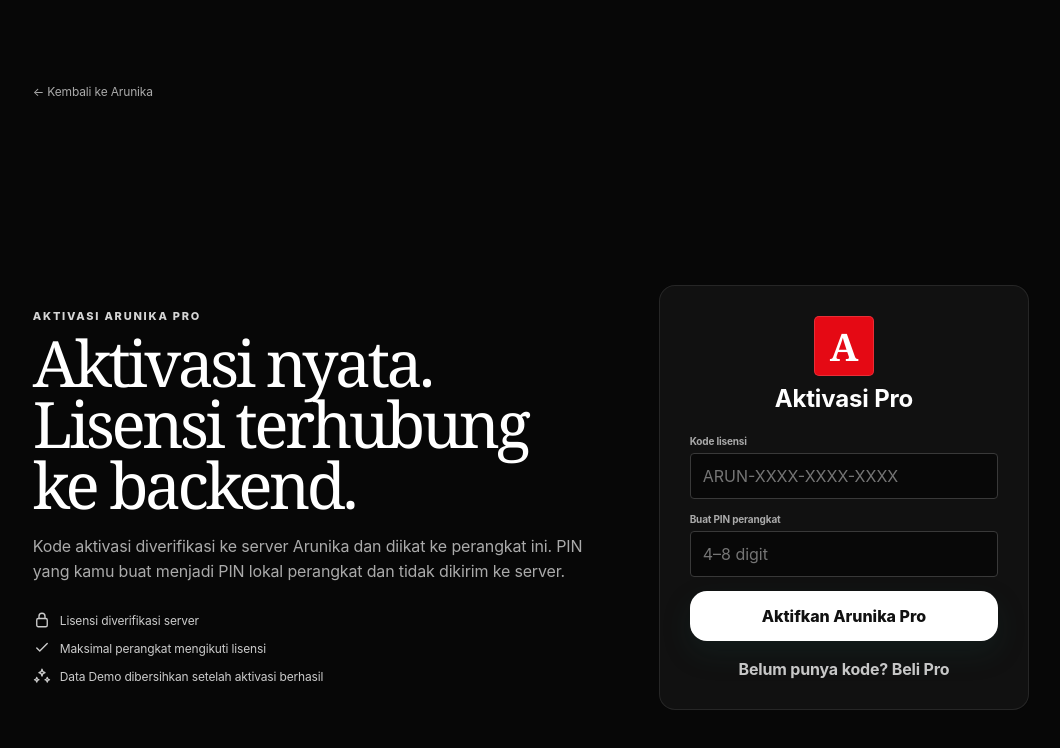
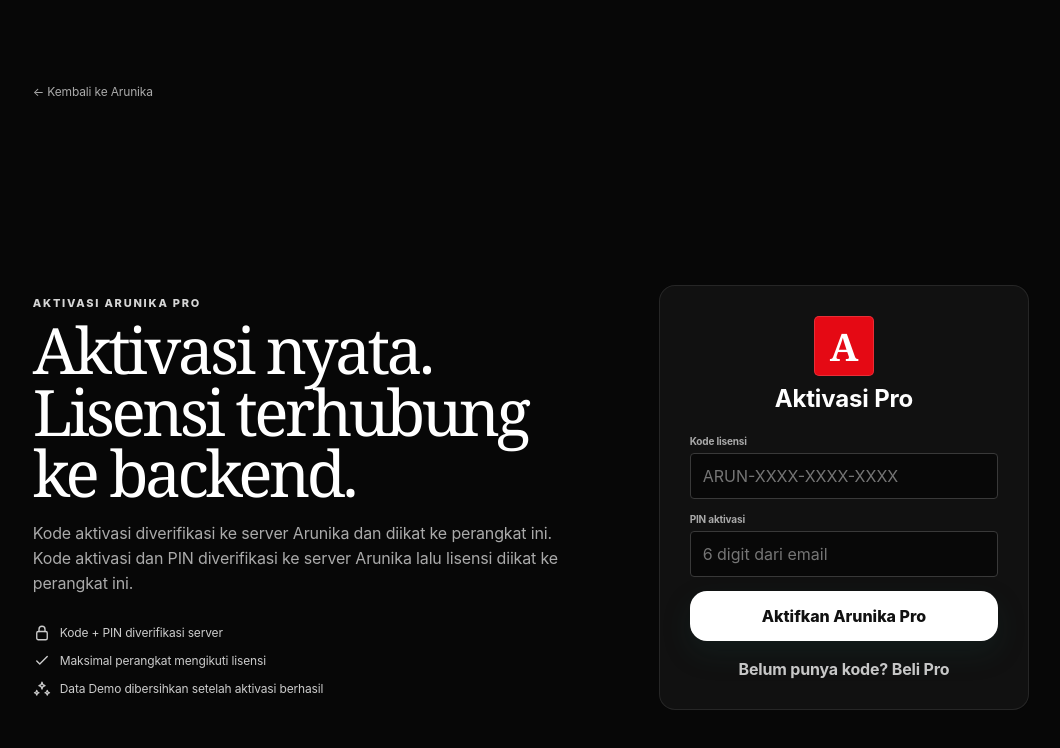
Before and after one commit to shadiqmuntashir21-ship-it/arunika, a Next.js app: page /activate in a window 1280 px wide. Shown: the top 748 px of the page, without its empty margins (109-1169 px from the left). Built offline with nearby package versions, Linux system fonts and the light colour scheme.

Commit message:
Verify Arunika code and 6 digit activation PIN

```diff
--- a/app/activate/page.tsx
+++ b/app/activate/page.tsx
@@ -27,14 +27,14 @@
       setBusy(false);
       return;
     }
-    if(!/^\d{4,8}$/.test(pin)){
-      setMessage("Buat PIN perangkat 4–8 digit.");
+    if(!/^\d{6}$/.test(pin)){
+      setMessage("PIN aktivasi harus 6 digit.");
       setBusy(false);
       return;
     }
 
     try{
-      const result=await activateArunikaLicense(normalized);
+      const result=await activateArunikaLicense(normalized,pin);
       if(!result?.ok) throw new Error(result?.message||"Aktivasi gagal.");
 
       const current=await getOne<Settings>("settings","settings");
@@ -49,7 +49,6 @@
           ...current,
           activated:true,
           licenseCode:normalized,
-          pin,
           onboardingDone:false
         });
       }
@@ -59,6 +58,8 @@
       const raw=String((error as Error)?.message||error);
       const friendly=raw.includes("PRODUCT_NOT_ENTITLED")
         ?"Kode ini tidak memiliki akses ke Arunika."
+        :raw.includes("PIN_INVALID")
+        ?"PIN aktivasi salah."
         :raw.includes("DEVICE_LIMIT")
         ?"Lisensi ini sudah mencapai batas perangkat."
         :raw.includes("NOT_FOUND")||raw.includes("tidak ditemukan")
@@ -80,9 +81,9 @@
       <div className="auth-copy">
         <div className="eyebrow">AKTIVASI ARUNIKA PRO</div>
         <h1>Aktivasi nyata. Lisensi terhubung ke backend.</h1>
-        <p>Kode aktivasi diverifikasi ke server Arunika dan diikat ke perangkat ini. PIN yang kamu buat menjadi PIN lokal perangkat dan tidak dikirim ke server.</p>
+        <p>Kode aktivasi diverifikasi ke server Arunika dan diikat ke perangkat ini. Kode aktivasi dan PIN diverifikasi ke server Arunika lalu lisensi diikat ke perangkat ini.</p>
         <div className="auth-points">
-          <span><Icon name="lock" size={18}/> Lisensi diverifikasi server</span>
+          <span><Icon name="lock" size={18}/> Kode + PIN diverifikasi server</span>
           <span><Icon name="check" size={18}/> Maksimal perangkat mengikuti lisensi</span>
           <span><Icon name="sparkles" size={18}/> Data Demo dibersihkan setelah aktivasi berhasil</span>
         </div>
@@ -96,8 +97,8 @@
           <input value={license} onChange={e=>setLicense(e.target.value)} placeholder="ARUN-XXXX-XXXX-XXXX" autoCapitalize="characters"/>
         </label>
         <label>
-          <span>Buat PIN perangkat</span>
-          <input value={pin} onChange={e=>setPin(e.target.value.replace(/\D/g,""))} placeholder="4–8 digit" type="password" inputMode="numeric" maxLength={8}/>
+          <span>PIN aktivasi</span>
+          <input value={pin} onChange={e=>setPin(e.target.value.replace(/\D/g,""))} placeholder="6 digit dari email" type="password" inputMode="numeric" maxLength={6}/>
         </label>
         <button className="primary-btn large full" disabled={busy}>{busy?"Memverifikasi lisensi…":"Aktifkan Arunika Pro"}</button>
         {message?<div className={success?"form-message success-message":"form-message"}>{message}</div>:null}
```
